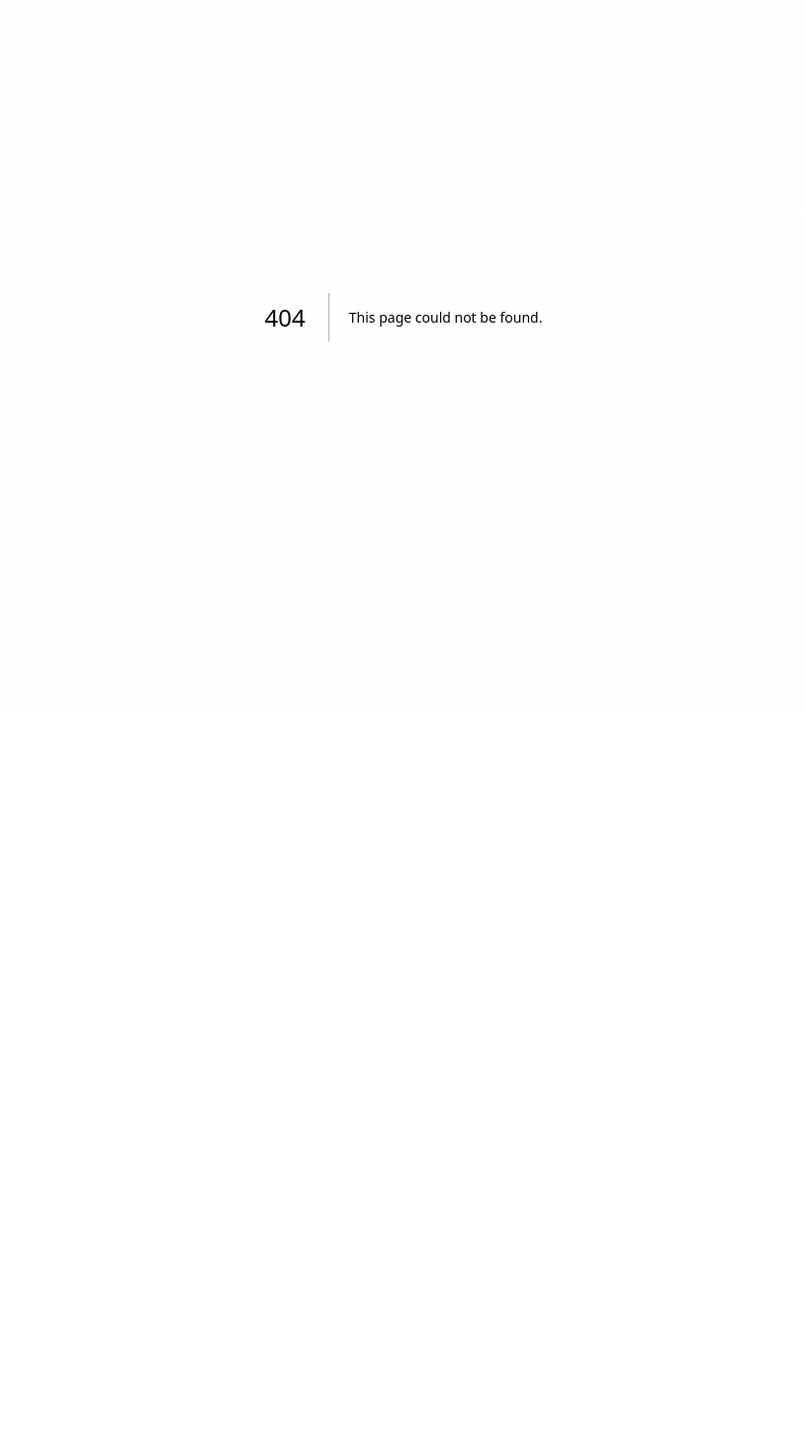
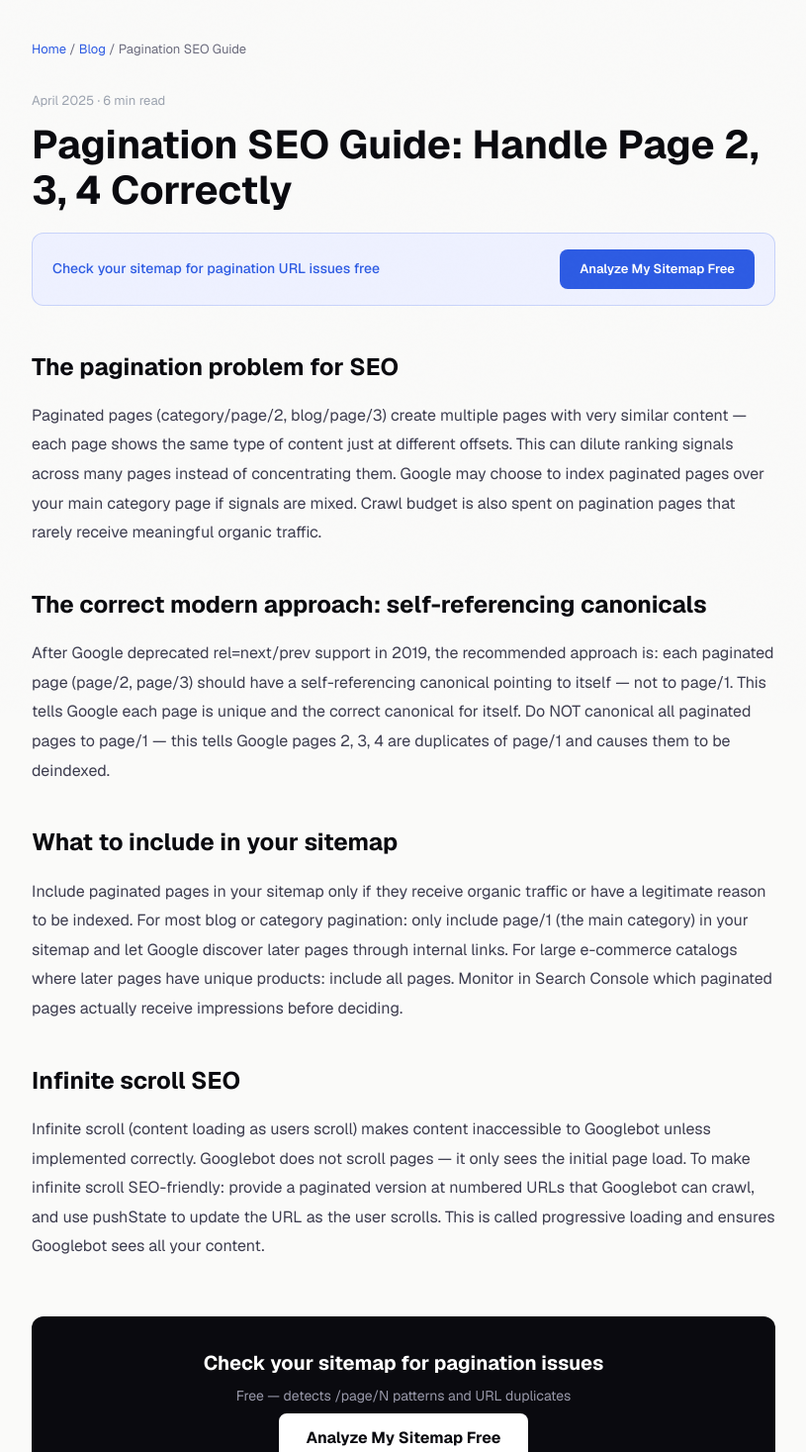
Before and after one commit to Watermelon-Coctail-Bar/sitemap-fixer, a Next.js app: page /blog/pagination-seo-guide in a window 1280 px wide. Before the commit this address had no page. Shown: the part 80-1547 px from the top of the page at 99% size, without its empty margins (232-1047 px from the left). Before the commit the page ends 800 px from the top, so only its background shows below. Built offline with nearby package versions, Linux system fonts and the light colour scheme.

Commit message:
Create page.tsx

```diff
--- /dev/null
+++ b/src/app/blog/pagination-seo-guide/page.tsx
@@ -0,0 +1,42 @@
+import type { Metadata } from 'next';
+export const metadata: Metadata = {
+  title: 'Pagination SEO Guide: How to Handle Page 2, 3, 4 for Google | SitemapFixer',
+  description: "Pagination creates duplicate content risks and crawl budget waste. Here is how to correctly handle paginated content with canonical tags, rel=next/prev, and sitemap strategy.",
+  alternates: { canonical: 'https://sitemapfixer.com/blog/pagination-seo-guide' },
+};
+const sections = [
+  { t: "The pagination problem for SEO", d: "Paginated pages (category/page/2, blog/page/3) create multiple pages with very similar content — each page shows the same type of content just at different offsets. This can dilute ranking signals across many pages instead of concentrating them. Google may choose to index paginated pages over your main category page if signals are mixed. Crawl budget is also spent on pagination pages that rarely receive meaningful organic traffic." },
+  { t: "The correct modern approach: self-referencing canonicals", d: "After Google deprecated rel=next/prev support in 2019, the recommended approach is: each paginated page (page/2, page/3) should have a self-referencing canonical pointing to itself — not to page/1. This tells Google each page is unique and the correct canonical for itself. Do NOT canonical all paginated pages to page/1 — this tells Google pages 2, 3, 4 are duplicates of page/1 and causes them to be deindexed." },
+  { t: "What to include in your sitemap", d: "Include paginated pages in your sitemap only if they receive organic traffic or have a legitimate reason to be indexed. For most blog or category pagination: only include page/1 (the main category) in your sitemap and let Google discover later pages through internal links. For large e-commerce catalogs where later pages have unique products: include all pages. Monitor in Search Console which paginated pages actually receive impressions before deciding." },
+  { t: "Infinite scroll SEO", d: "Infinite scroll (content loading as users scroll) makes content inaccessible to Googlebot unless implemented correctly. Googlebot does not scroll pages — it only sees the initial page load. To make infinite scroll SEO-friendly: provide a paginated version at numbered URLs that Googlebot can crawl, and use pushState to update the URL as the user scrolls. This is called progressive loading and ensures Googlebot sees all your content." },
+];
+export default function Page() {
+  return (
+    <article style={{ maxWidth: 800, margin: '0 auto', padding: '60px 24px' }}>
+      <nav style={{ fontSize: 13, color: '#6b6b7d', marginBottom: 32 }}>
+        <a href="/" style={{ color: '#2d5be3', textDecoration: 'none' }}>Home</a>{' / '}
+        <a href="/blog" style={{ color: '#2d5be3', textDecoration: 'none' }}>Blog</a>{' / '}
+        <span>Pagination SEO Guide</span>
+      </nav>
+      <div style={{ fontSize: 13, color: '#9ca3af', marginBottom: 12 }}>April 2025 · 6 min read</div>
+      <h1 style={{ fontSize: 40, fontWeight: 700, color: '#0a0a0f', marginBottom: 20, lineHeight: 1.15 }}>Pagination SEO Guide: Handle Page 2, 3, 4 Correctly</h1>
+      <div style={{ background: '#eef1ff', border: '1px solid rgba(45,91,227,0.2)', borderRadius: 12, padding: '16px 20px', marginBottom: 40, display: 'flex', alignItems: 'center', justifyContent: 'space-between', gap: 16 }}>
+        <span style={{ fontSize: 14, color: '#2d5be3', fontWeight: 500 }}>Check your sitemap for pagination URL issues free</span>
+        <a href="/" style={{ background: '#2d5be3', color: 'white', padding: '10px 20px', borderRadius: 8, textDecoration: 'none', fontWeight: 600, fontSize: 13 }}>Analyze My Sitemap Free</a>
+      </div>
+      <div style={{ fontSize: 16, color: '#3d3d4f', lineHeight: 1.85 }}>
+        {sections.map(({ t, d }) => (
+          <div key={t} style={{ marginBottom: 36 }}>
+            <h2 style={{ fontSize: 24, fontWeight: 700, color: '#0a0a0f', marginBottom: 12 }}>{t}</h2>
+            <p style={{ margin: 0 }}>{d}</p>
+          </div>
+        ))}
+      </div>
+      <div style={{ background: '#0a0a0f', borderRadius: 12, padding: '32px', textAlign: 'center', marginTop: 56 }}>
+        <div style={{ fontSize: 20, fontWeight: 700, color: 'white', marginBottom: 8 }}>Check your sitemap for pagination issues</div>
+        <div style={{ color: '#9999aa', marginBottom: 20, fontSize: 14 }}>Free — detects /page/N patterns and URL duplicates</div>
+        <a href="/" style={{ background: 'white', color: '#0a0a0f', padding: '14px 28px', borderRadius: 8, textDecoration: 'none', fontWeight: 700 }}>Analyze My Sitemap Free</a>
+      </div>
+    </article>
+  );
+}
```
